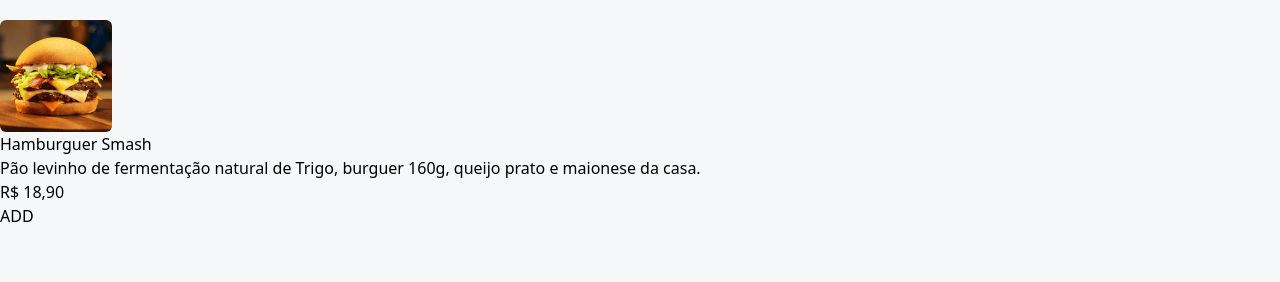
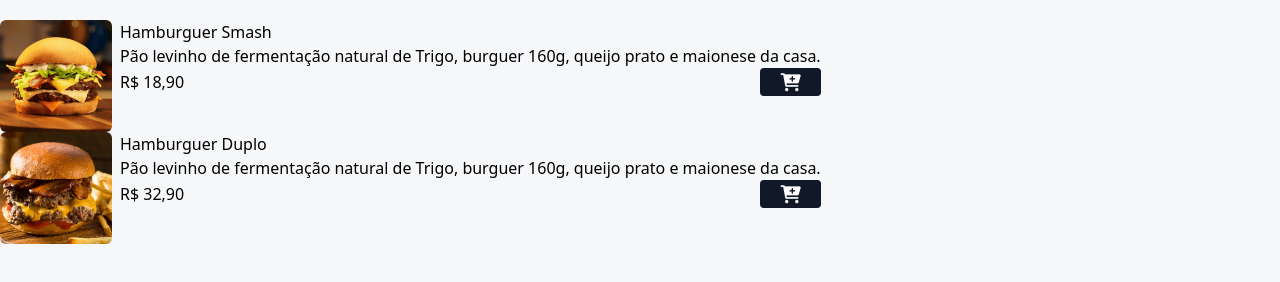
Before and after one commit to devreyz/faca-seu-pedido, a website: page index.html in a window 1280 px wide. Shown: the part 496-778 px from the top of the page. Drawn offline with Linux system fonts and the light colour scheme.

Commit message:
Add cards

```diff
--- a/index.html
+++ b/index.html
@@ -3,6 +3,14 @@
   <head>
     <meta charset="UTF-8" />
     <meta name="viewport" content="width=device-width, initial-scale=1.0" />
+    <link
+      rel="stylesheet"
+      href="https://cdnjs.cloudflare.com/ajax/libs/font-awesome/6.0.0-beta3/css/all.min.css"
+      integrity="sha512-Fo3rlrZj/k7ujTnHg4CGR2D7kSs0v4LLanw2qksYuRlEzO+tcaEPQogQ0KaoGN26/zrn20ImR1DfuLWnOo7aBA=="
+      crossorigin="anonymous"
+      referrerpolicy="no-referrer"
+    />
+
     <title>Dev Burguer - A melhor Hamburgueria dev!</title>
 
     <link rel="stylesheet" href="css/style.css" />
@@ -35,9 +43,9 @@
     <!-- INICIO MENU -->
 
     <div id="menu">
-      <main>
+      <main class="grid grid-cols-1">
         <!-- INICIO PRODUTO ITEM -->
-        <div>
+        <div class="flex gap-2">
           <img
             src="assets/img/hamb-1.png"
             alt="Hamburguer Smash"
@@ -45,11 +53,48 @@
           />
           <div>
             <p>Hamburguer Smash</p>
-            <p>Pão levinho de fermentação natural de Trigo, burguer 160g, queijo prato e maionese da casa.</p>
+            <p>
+              Pão levinho de fermentação natural de Trigo, burguer 160g, queijo
+              prato e maionese da casa.
+            </p>
 
-            <div>
-                <p>R$ 18,90</p>
-                <button>ADD</button>
+            <div class="flex items-center gap-2 justify-between">
+              <p>R$ 18,90</p>
+              <button
+                class="bg-gray-900 px-5 rounded add-to-cart-btn"
+                data-name="Hamburguer Smash"
+                data-price="18,90"
+              >
+                <i class="fa fa-cart-plus text-lg text-white"></i>
+              </button>
+            </div>
+          </div>
+        </div>
+        <!-- FIM PRODUTO ITEM -->
+
+        <!-- INICIO PRODUTO ITEM -->
+        <div class="flex gap-2">
+          <img
+            src="assets/img/hamb-2.png"
+            alt="Hamburguer Duplo"
+            class="w-28 h-28 rounded-md hover:scale-110 hover:rotate-2 duration-300"
+          />
+          <div>
+            <p>Hamburguer Duplo</p>
+            <p>
+              Pão levinho de fermentação natural de Trigo, burguer 160g, queijo
+              prato e maionese da casa.
+            </p>
+
+            <div class="flex items-center gap-2 justify-between">
+              <p>R$ 32,90</p>
+              <button
+                class="bg-gray-900 px-5 rounded add-to-cart-btn"
+                data-name="Hamburguer Duplo"
+                data-price="32,90"
+              >
+                <i class="fa fa-cart-plus text-lg text-white"></i>
+              </button>
             </div>
           </div>
         </div>
```
Also changed, not shown: css/style.css.
